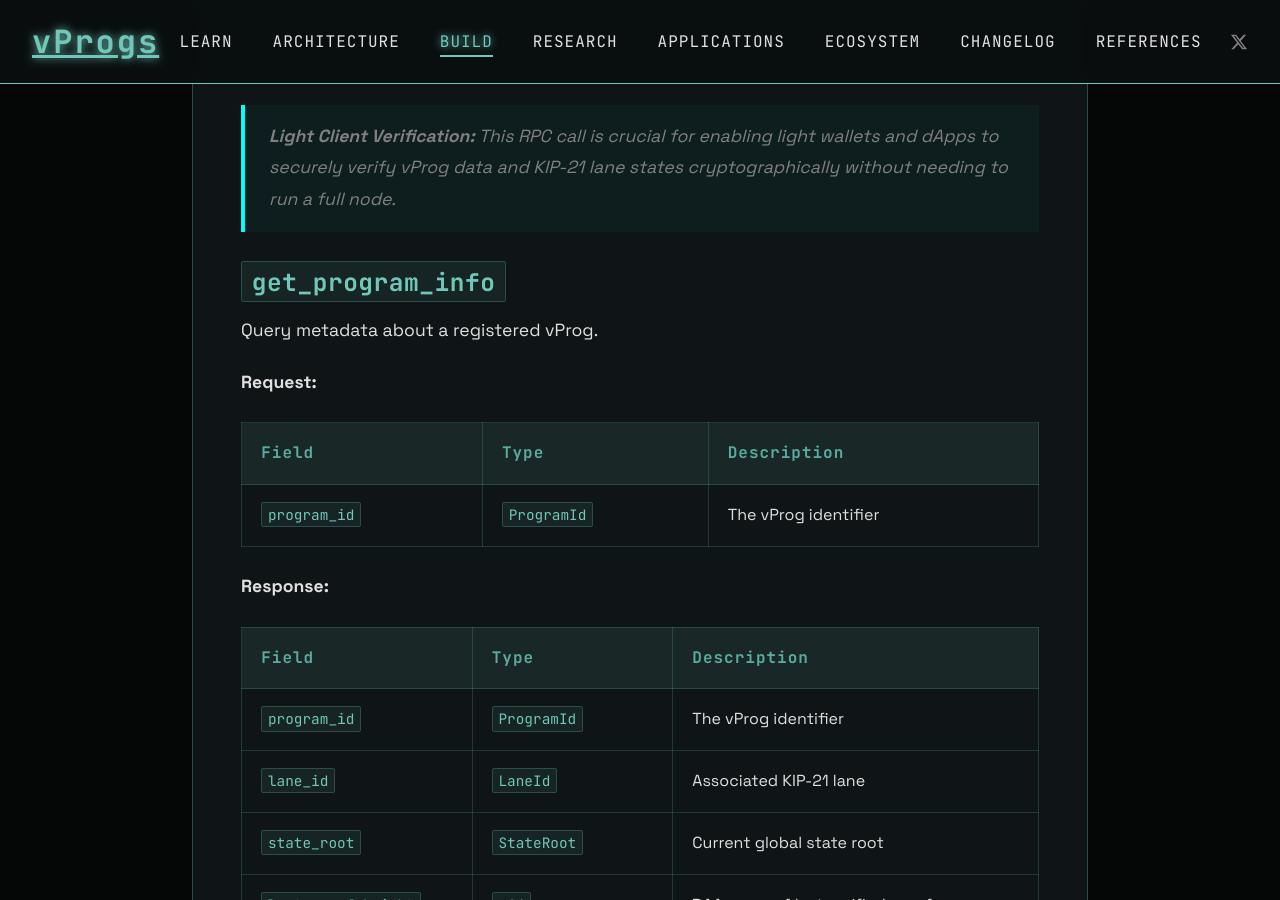
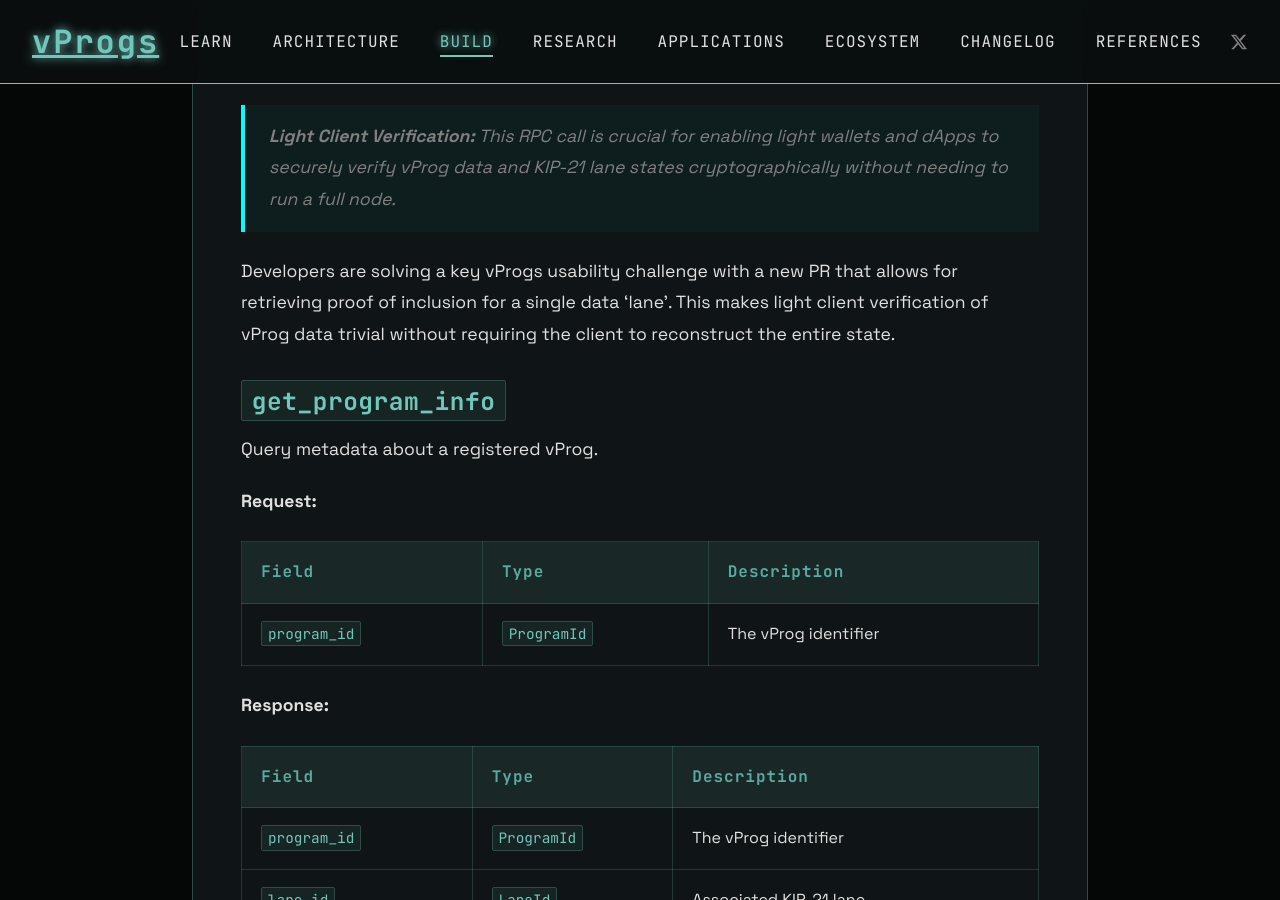
Before and after one commit to creative-inference/vprogs.xyz, a Jekyll site: the page built from build/api-reference.md, in a window 1280 px wide and 900 px high, scrolled down 6460 px. Built offline with Jekyll 4.4.1, drawn with Linux system fonts in a browser that asks for light colours.

Commit message:
Add note on single lane inclusion proof for light clients [auto]

```diff
--- a/build/api-reference.md
+++ b/build/api-reference.md
@@ -176,6 +176,11 @@ Retrieve the KIP-21 lane proof for a specific vProg, enabling efficient ZK provi
 
 
 > **Light Client Verification:** This RPC call is crucial for enabling light wallets and dApps to securely verify vProg data and KIP-21 lane states cryptographically without needing to run a full node.
+
+
+
+
+Developers are solving a key vProgs usability challenge with a new PR that allows for retrieving proof of inclusion for a single data 'lane'. This makes light client verification of vProg data trivial without requiring the client to reconstruct the entire state.
 
 ### `get_program_info`
 
```
